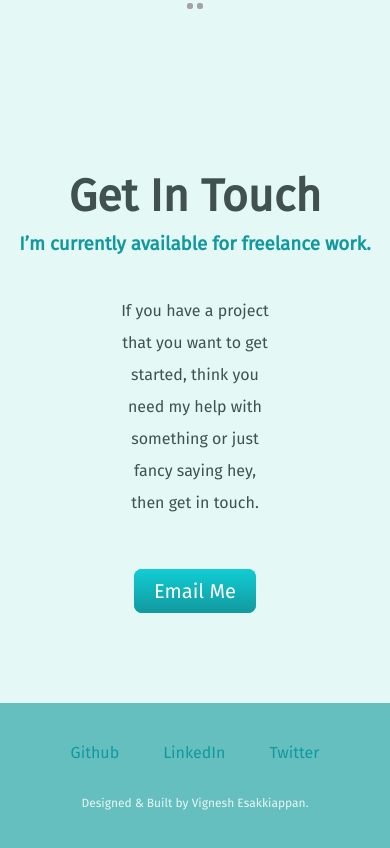
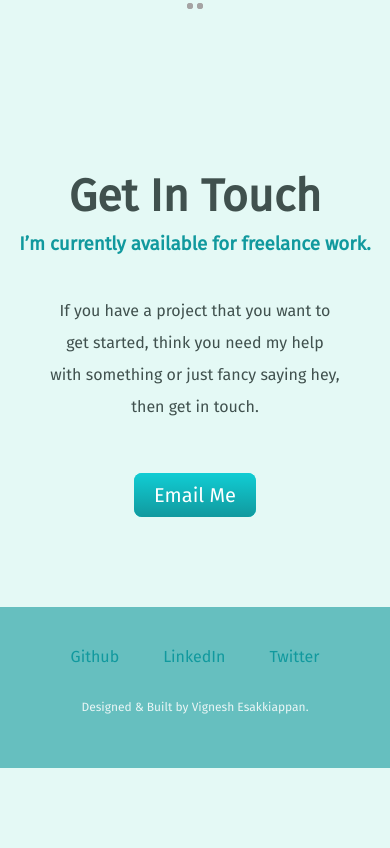
Before and after one commit to Papavig/portfolio, a plain HTML site: page index.html in a window 390 px wide. Shown: the part 2605-3453 px from the top of the page. After the commit the page ends 3373 px from the top, so only its background shows below. Drawn offline with Linux system fonts and the light colour scheme.

Commit message:
Update style.css

```diff
--- a/assets/CSS/style.css
+++ b/assets/CSS/style.css
@@ -226,7 +226,7 @@ a:hover {
 }
 
 @media (max-width: 40rem) {
-    ~.con-msg{
+    .con-msg{
         width: 75%;
     }
 }
```
